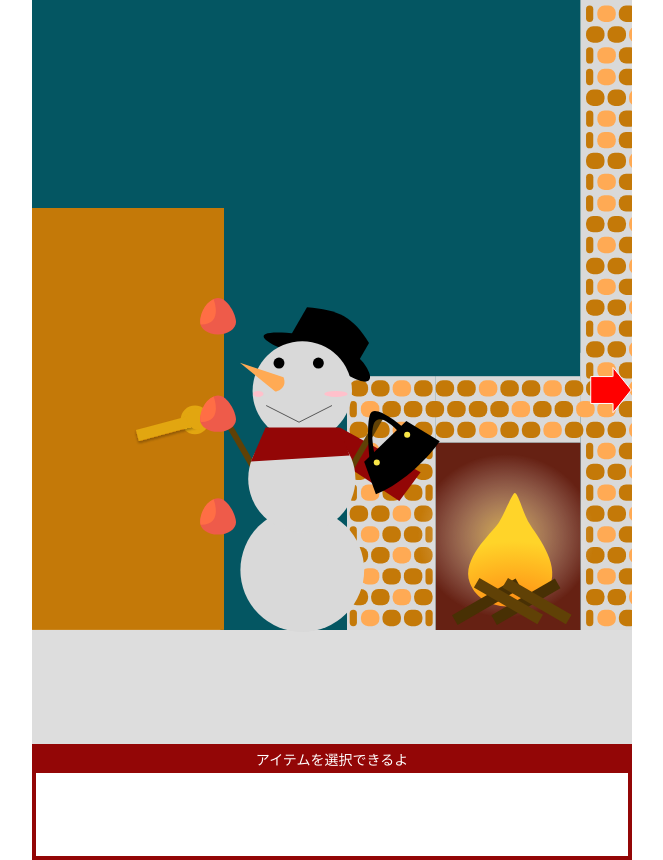
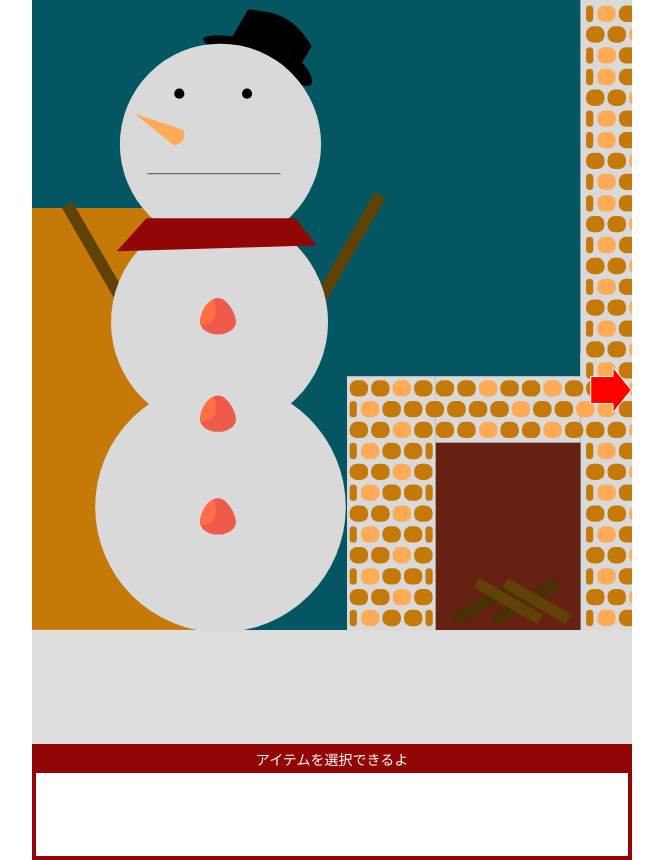
Before and after one commit to marimonon/advent2024_christmas, a React (Vite) app: page / in a window 1280 px wide. Shown: the whole page, without its empty margins (308-971 px from the left). Built offline with nearby package versions, Linux system fonts and the light colour scheme.

Commit message:
雪だるまと暖炉のギミック

```diff
--- a/src/components/Images/Stove/FireImage.tsx
+++ b/src/components/Images/Stove/FireImage.tsx
@@ -1,7 +1,8 @@
 type Props = {
   className?: string
+  onClick?: () => void
 }
-const FireImage: React.FC<Props> = ({ className }) => {
+const FireImage: React.FC<Props> = ({ className, onClick }) => {
   return (
     <svg
       width="231"
@@ -10,6 +11,7 @@ const FireImage: React.FC<Props> = ({ className }) => {
       fill="none"
       xmlns="http://www.w3.org/2000/svg"
       className={className}
+      onClick={onClick}
     >
       <path
         d="M231 112.883C231 173.902 165.935 228 115.222 228C64.5093 228 0 170.617 0 109.598C0 48.5787 63.6032 0 114.287 0C164.971 0 231 51.864 231 112.883Z"
--- a/src/components/Rooms/StoveRoom.tsx
+++ b/src/components/Rooms/StoveRoom.tsx
@@ -11,7 +11,7 @@ import SnowmanImage from "../Images/Stove/SnowmanImage"
 import DoorCloseImage from "../Images/Stove/DoorCloseImage"
 import DoorOpenImage from "../Images/Stove/DoorOpenImage"
 import { gameStateActions, useGameState } from "../GameStateProvider"
-const { toEntranceRoom, openDoor, getBerry } = gameStateActions
+const { toEntranceRoom, openDoor, getBerry, useCandle } = gameStateActions
 
 const StoveRoom: React.FC = () => {
   const {
@@ -19,7 +19,8 @@ const StoveRoom: React.FC = () => {
     dispatch,
   } = useGameState()
 
-  const [snowman, setSnowman] = useState(false)
+  const [snowSmall, setSnowSmall] = useState(false)
+  const [snowrun, setSnowrun] = useState(false)
 
   return (
     <div>
@@ -27,16 +28,26 @@ const StoveRoom: React.FC = () => {
       {items.berry === "none" && (
         <StrawberryImage css={strawCss} onClick={() => dispatch(getBerry())} />
       )}
-      {/* <BigSnowmanImage css={bigSnowCss} /> */}
+      {(items.candle !== "use" || snowSmall) && (
+        <BigSnowmanImage css={bigSnowCss(items)} />
+      )}
       <FirewoodImage css={fireWoodCss} />
-      <FireImage css={fireCss} />
-      {(!dooropen || snowman) && <SnowmanImage css={smallSnowCss(snowman)} />}
+      <FireImage
+        css={fireCss(items)}
+        onClick={() => {
+          dispatch(useCandle())
+          setSnowSmall(true)
+        }}
+      />
+      {(!dooropen || snowrun) && items.candle === "use" && (
+        <SnowmanImage css={smallSnowCss(snowrun)} />
+      )}
       {!dooropen && (
         <DoorCloseImage
-          css={doorCloseCss}
+          css={doorCloseCss(items)}
           onClick={() => {
             dispatch(openDoor())
-            setSnowman(true)
+            setSnowrun(true)
           }}
         />
       )}
@@ -61,15 +72,30 @@ const strawCss = css`
   left: 28%;
   z-index: 5;
 `
+const fadeOut = keyframes`
+  0% {
+    opacity: 1;
+  }
+  100% {
+    transform: translate(40% , 40%);
+    scale: 0.5;
+    opacity: 0;
+  }
+`
 
-const bigSnowCss = css`
+const bigSnowCss = (items: { candle: string }) => css`
   position: absolute;
   width: 54%;
   height: auto;
   top: 0%;
   left: 5%;
   z-index: 4;
+  ${items.candle === "use" &&
+  css`
+    animation: ${fadeOut} 2s forwards;
+  `};
 `
+
 const fireWoodCss = css`
   position: absolute;
   width: 20%;
@@ -94,13 +120,14 @@ const fireMoveAnime = keyframes`
   }
 `
 
-const fireCss = css`
+const fireCss = (items: { candle: string }) => css`
   position: absolute;
   width: 30%;
   height: auto;
   bottom: 16%;
   right: 6%;
   z-index: 2;
+  opacity: ${items.candle !== "use" ? 0 : 1};
   animation: ${fireMoveAnime} 2s infinite;
 `
 
@@ -113,26 +140,27 @@ const smallSnowMoveAnime = keyframes`
   }
 `
 
-const smallSnowCss = (snowman: boolean) => css`
+const smallSnowCss = (snowrun: boolean) => css`
   position: absolute;
   width: 36%;
   height: auto;
   bottom: 15%;
   left: 32%;
   z-index: 1;
-  ${snowman &&
+  ${snowrun &&
   css`
     animation: ${smallSnowMoveAnime} 2s forwards;
   `};
 `
 
-const doorCloseCss = css`
+const doorCloseCss = (items: { candle: string }) => css`
   position: absolute;
   width: 32%;
   height: auto;
   top: 28%;
   left: 0%;
   z-index: 2;
+  pointer-events: ${items.candle !== "use" ? "none" : "auto"};
 `
 
 const doorOpenCss = css`
```
